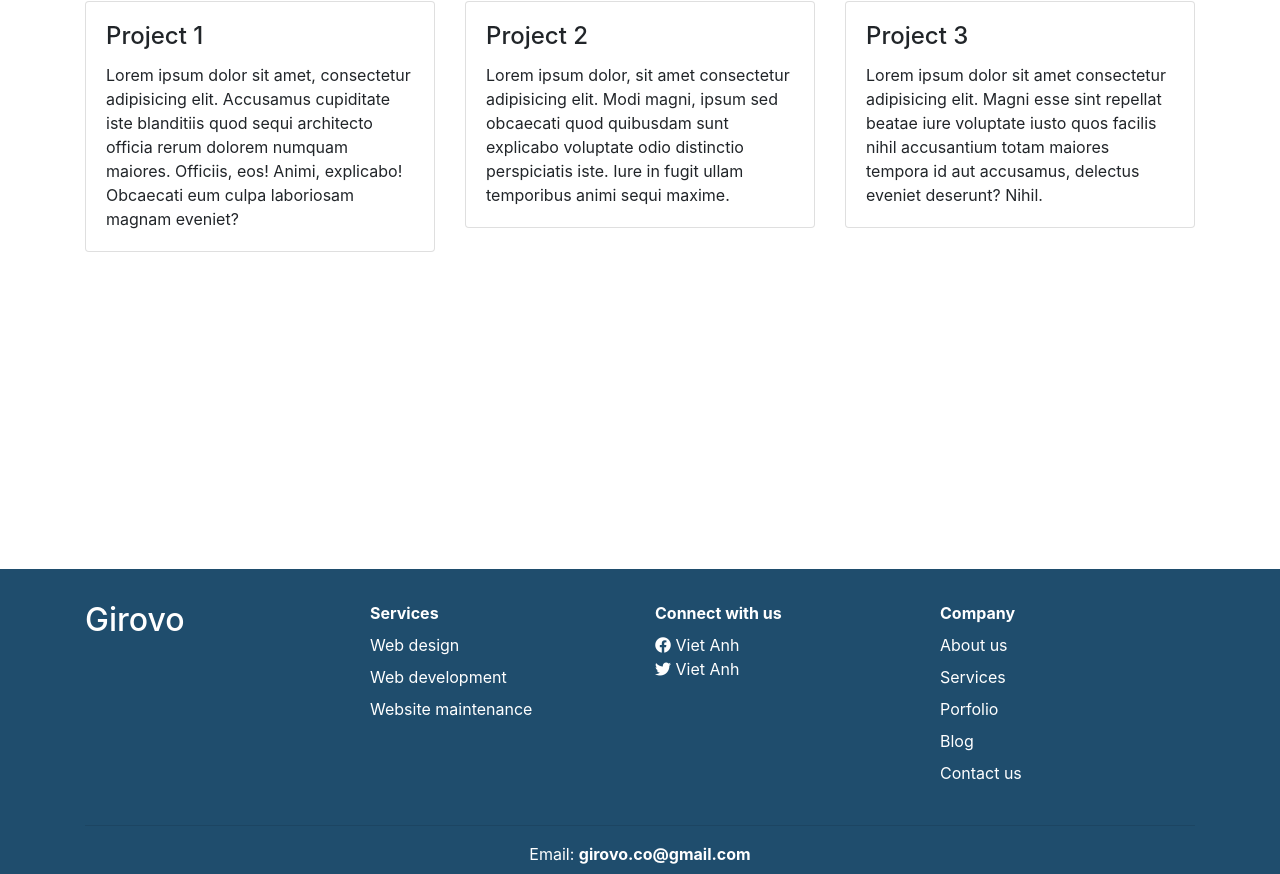
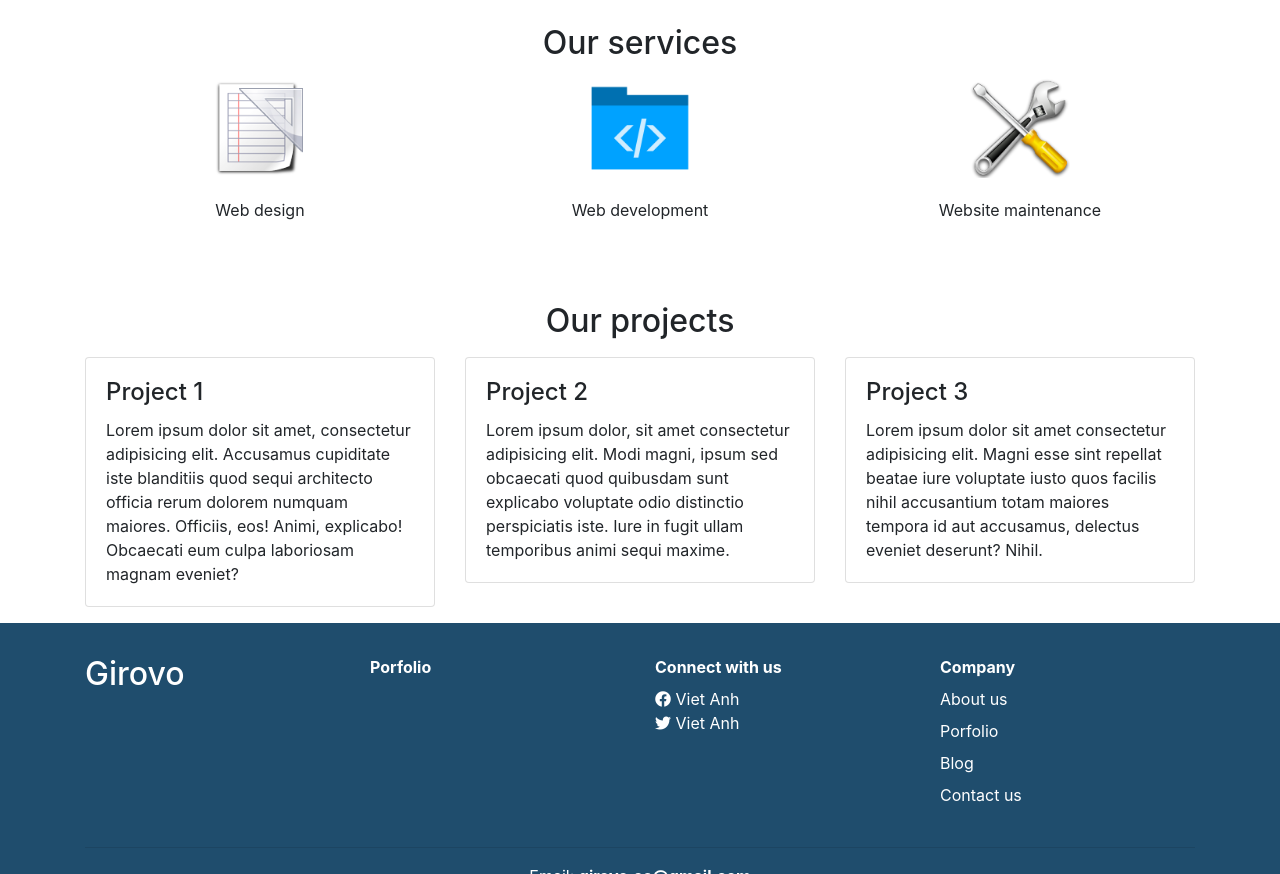
Before and after one commit to Girovo/girovo.github.io, a Jekyll site: the page built from index.md, in a window 1280 px wide and 1400 px high, cut to the strip 526-1400 px from the top of the window. Built offline with Jekyll 4.4.1, drawn with Linux system fonts in a browser that asks for light colours; nearby versions of some CDN libraries; a script that is not in the unit is left out.

Commit message:
move services menu to main page section

```diff
--- a/_layouts/home.html
+++ b/_layouts/home.html
@@ -2,7 +2,7 @@
 layout: default
 ---
 
-<div class="text-center my-3">
+<div class="text-center mt-5 mb-3">
   <h1>{{ site.data.main_page.title }}</h1>
 </div>
 
@@ -31,7 +31,22 @@ layout: default
 </div>
 <!-- end card -->
 
-<h3>Our projects</h3>
+<h2 class="text-center mt-5 mb-3">Our services</h2>
+<div class="row">
+  {% for service in site.data.services %}
+    <div class="col-xs-12 col-md-4">
+      <div class="card border-0">
+        <img src="{{ service.img }}" alt="{{ service.title }}"
+            class="mx-auto" style="width: 100px;">
+        <div class="card-body">
+          <div class="card-title text-center">{{ service.title }}</div>
+        </div>
+      </div>
+    </div>
+  {% endfor %}
+</div>
+
+<h2 class="text-center mt-5 mb-3">Our projects</h2>
 <div class="row mb-3">
   {% for project in site.data.main_page.projects %}
   <div class="col-xs-12 col-sm-6 col-md-4">
```
Also changed, not shown: _data/main_menu.yml (+10 -10 lines), _data/services.yml (added, +9 -0 lines), assets/images/web-design.png (added), assets/images/web-development.png (added), assets/images/web-maintenance.png (added), 10 other files.
